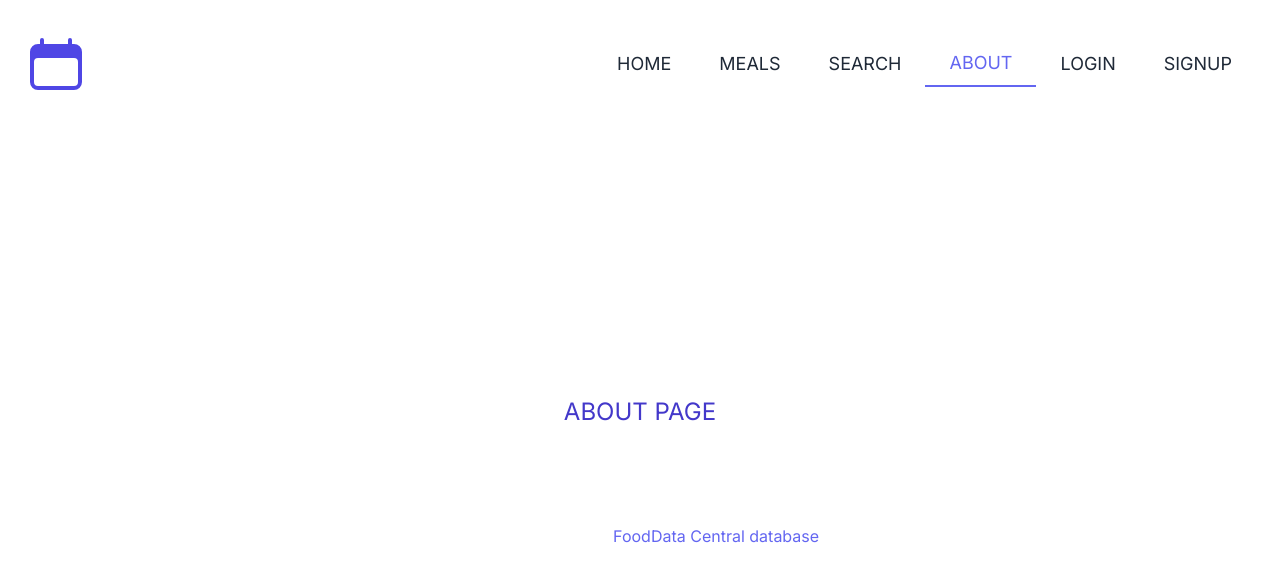
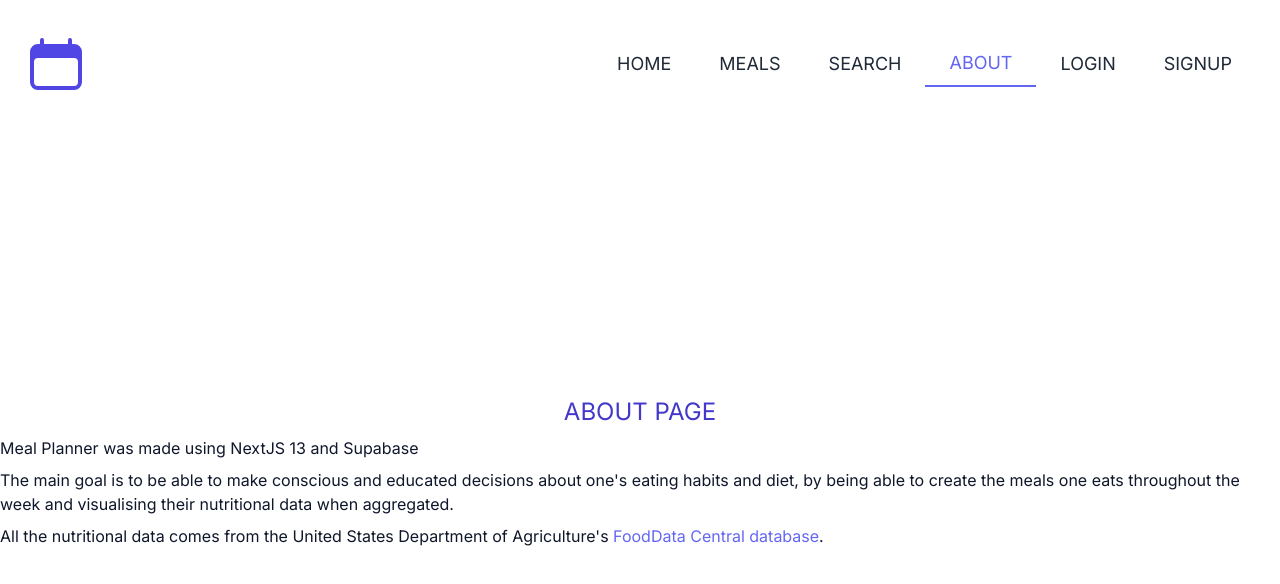
Before and after one commit to HikariLight/Meal-Planner, a Next.js app: page /about in a window 1280 px wide. Shown: the top 584 px of the page. Built offline with nearby package versions, Linux system fonts and the light colour scheme.

Commit message:
Minor style changes

```diff
--- a/src/app/about/page.js
+++ b/src/app/about/page.js
@@ -1,6 +1,6 @@
 export default function AboutPage() {
     return (
-        <div className="text-white">
+        <div className="text-slate-900 dark:text-white">
             <h1 className="text-2xl text-center uppercase my-2 text-indigo-700 dark:text-indigo-500">
                 About Page
             </h1>
--- a/src/app/search/page.js
+++ b/src/app/search/page.js
@@ -26,7 +26,7 @@ export default function SearchPage() {
             </h1>
 
             <input
-                className="p-2 w-1/2 my-2"
+                className="p-2 w-1/2 my-2 border border-indigo-700"
                 type="text"
                 onChange={(event) => {
                     handleChange(event)
```
